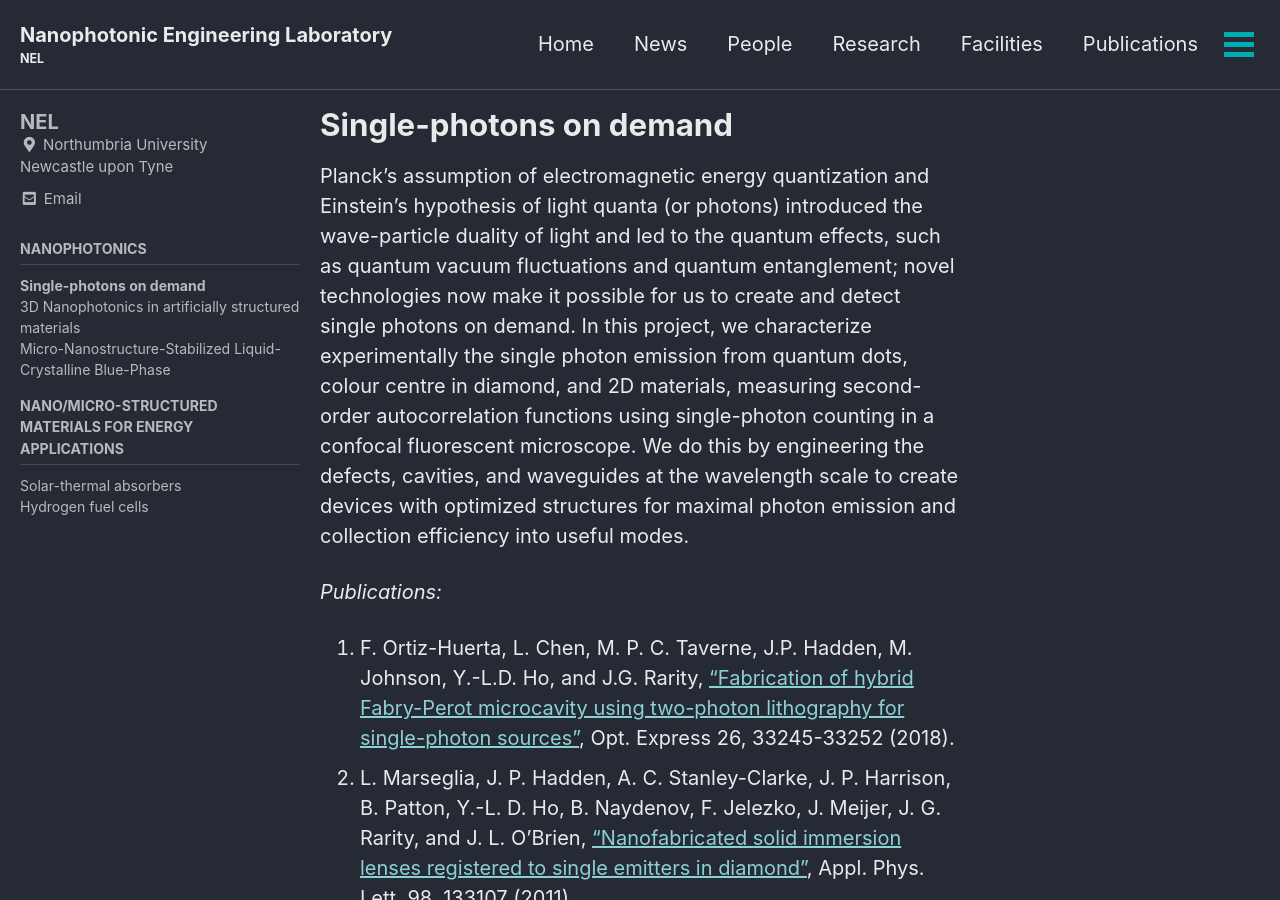
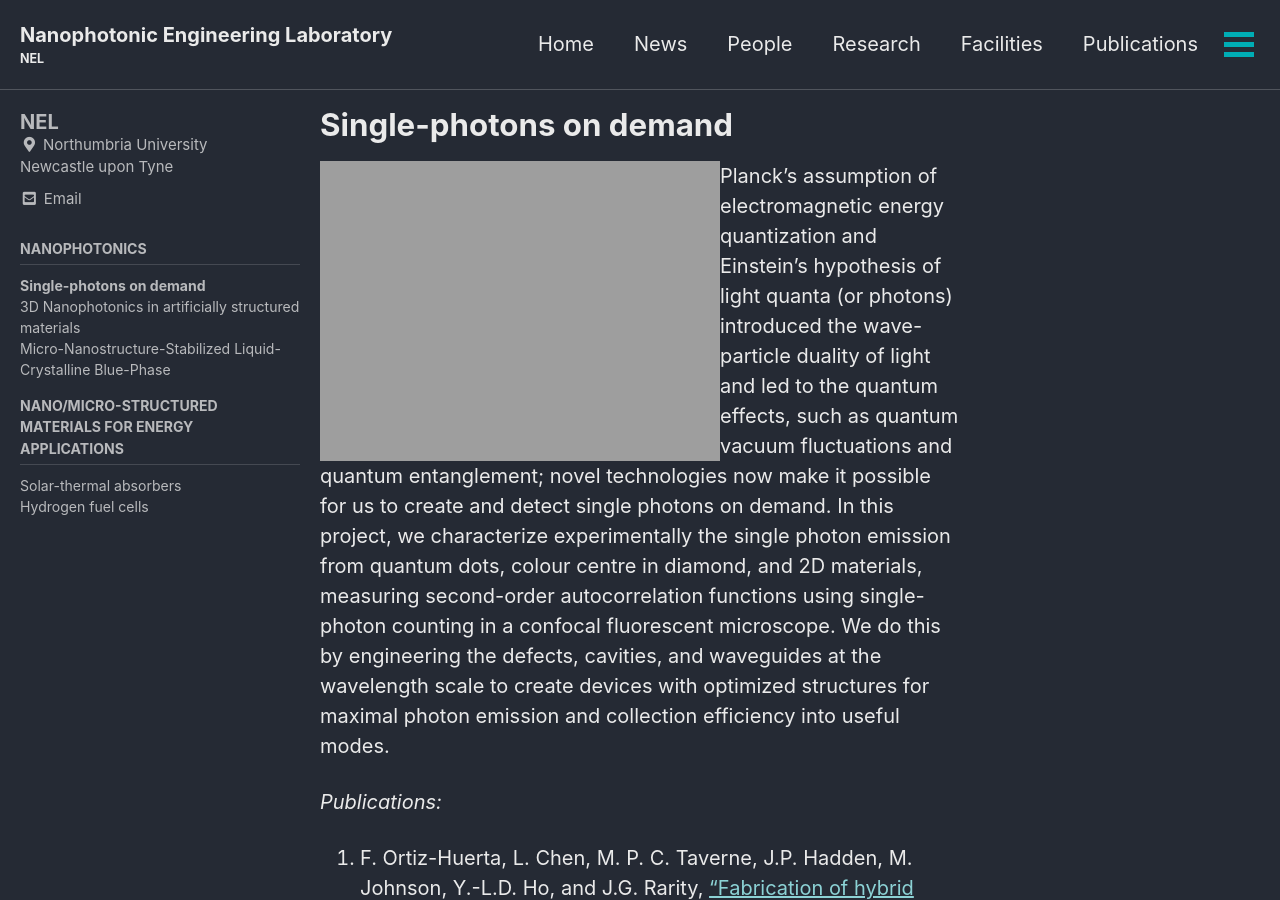
Before and after one commit to qubits/nanophotonicenglab.github.io, a Jekyll site: the page built from _pages/research1.md, in a window 1280 px wide and 900 px high. Built offline with Jekyll 4.4.1, drawn with Linux system fonts in a browser that asks for light colours; cached includes are drawn as plain includes.

Commit message:
Update research1.md

```diff
--- a/_pages/research1.md
+++ b/_pages/research1.md
@@ -11,6 +11,8 @@ sidebar:
 
 <!-- **Single-photons on demand** -->
 
+
+![image]({{ site.url }}{{ site.baseurl }}/assets/research/research1-a.png){: style="float: left"}
 Planck's assumption of electromagnetic energy quantization and Einstein's hypothesis of light quanta (or photons) introduced the wave-particle duality of light and led to the quantum effects, such as quantum vacuum fluctuations and quantum entanglement; novel technologies now make it possible for us to create and detect single photons on demand. In this project, we characterize experimentally the single photon emission from quantum dots, colour centre in diamond, and 2D materials, measuring second-order autocorrelation functions using single-photon counting in a confocal fluorescent microscope. We do this by engineering the defects, cavities, and waveguides at the wavelength scale to create devices with optimized structures for maximal photon emission and collection efficiency into useful modes.
 
 *Publications:*
```
